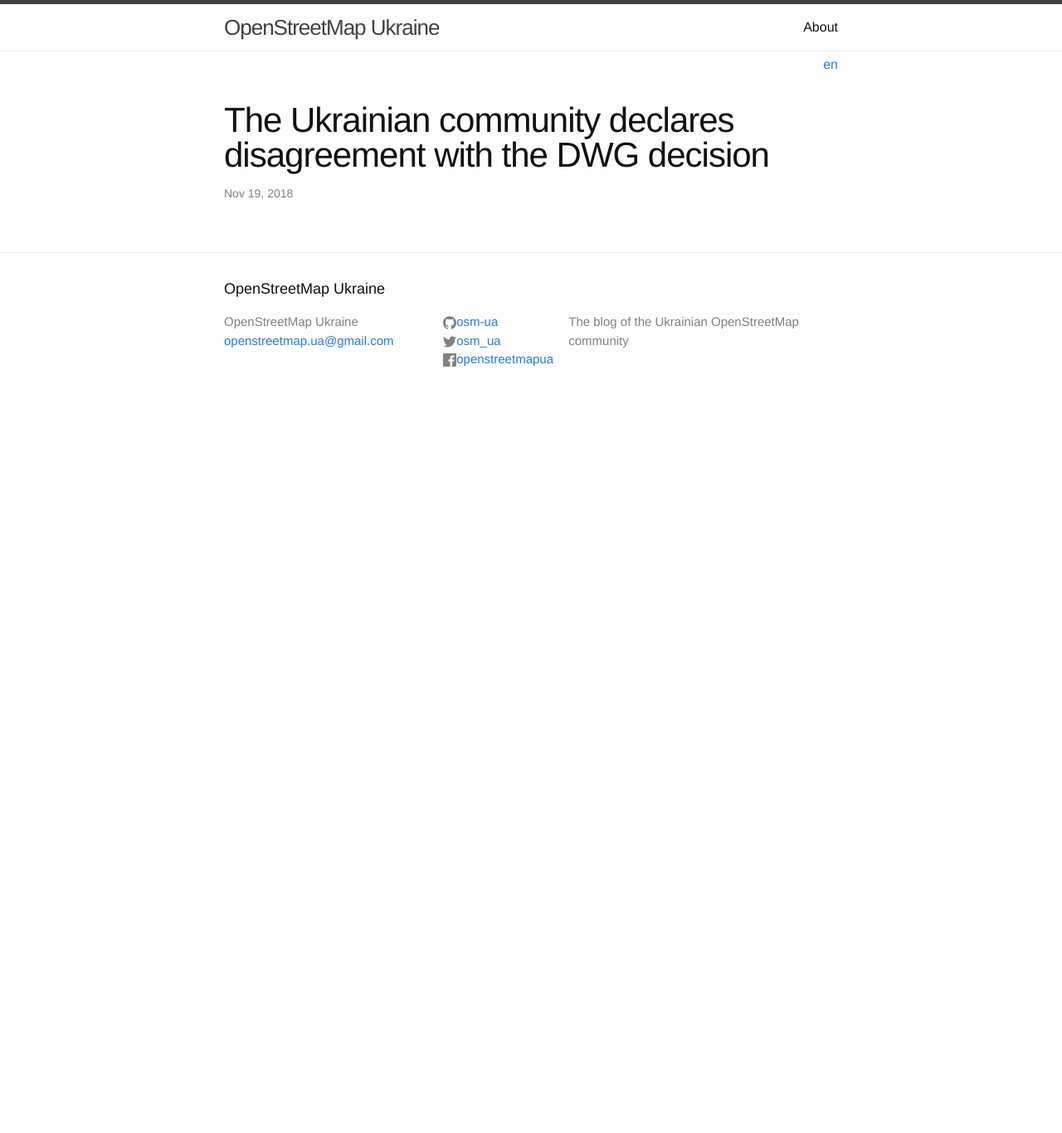
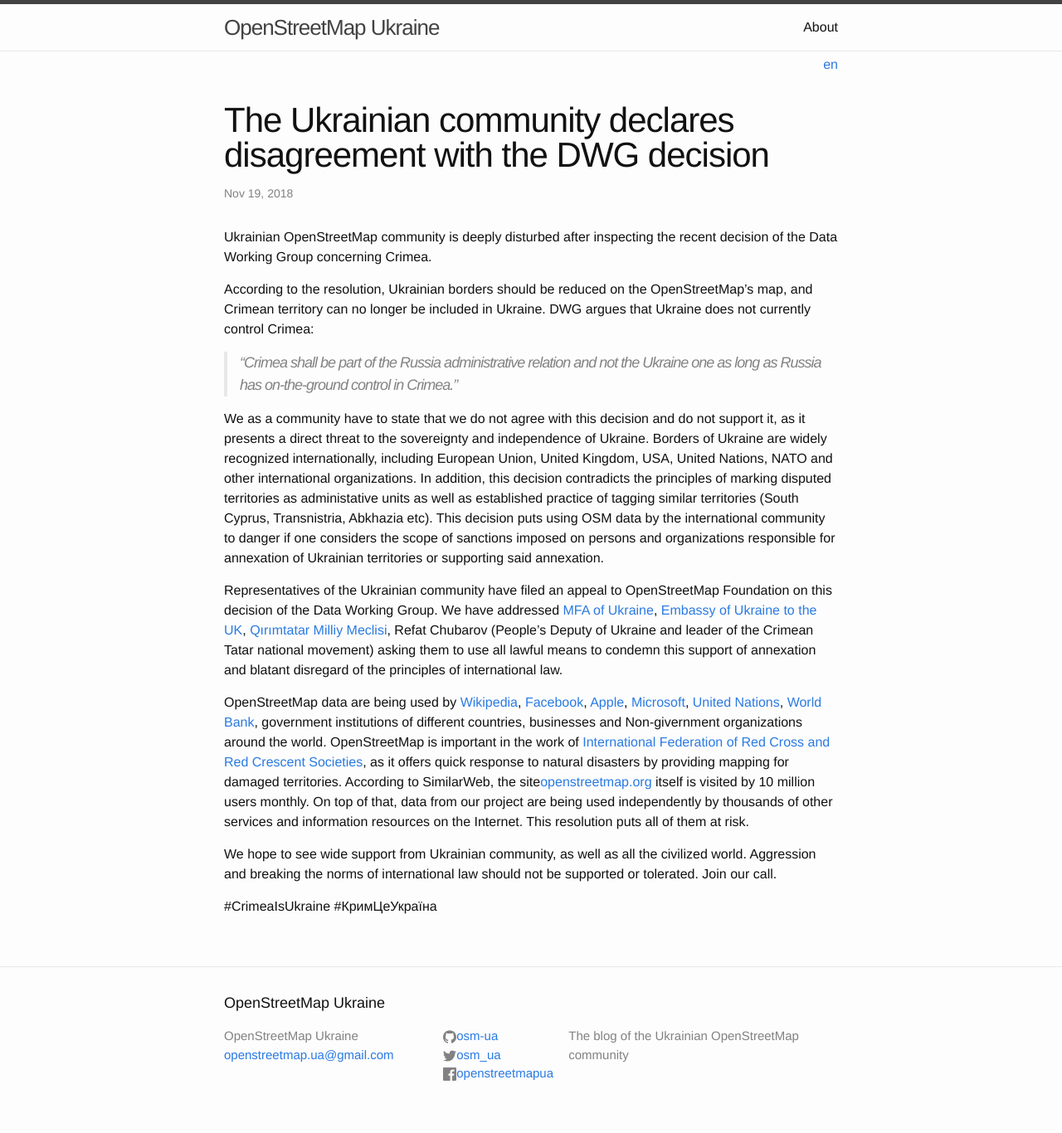
Before and after one commit to osm-ua/blog, a Jekyll site: the page built from _posts/2018/2018-11-19-ukrainian-community-declares-disagreement-with-dwg.markdown, in a window 1280 px wide. Shown: the whole page at 83% size. Built offline with Jekyll 4.4.1, drawn with Linux system fonts in a browser that asks for light colours; before the commit the page ends 900 px from its top, so only the background shows below that.

Commit message:
Update 2018-11-19-ukrainian-community-declares-disagreement-with-dwg.markdown
provided EN translation

```diff
--- a/_posts/2018/2018-11-19-ukrainian-community-declares-disagreement-with-dwg.markdown
+++ b/_posts/2018/2018-11-19-ukrainian-community-declares-disagreement-with-dwg.markdown
@@ -5,5 +5,18 @@
 ref: disagrement
 lang: en
 ---
+Ukrainian OpenStreetMap community is deeply disturbed after inspecting the recent decision of the Data Working Group concerning Crimea.
 
-<!-- text -->
+According to the resolution, Ukrainian borders should be reduced on the OpenStreetMap's map, and Crimean territory can no longer be included in Ukraine. DWG argues that Ukraine does not currently control Crimea:
+
+> “Crimea shall be part of the Russia administrative relation and not the Ukraine one as long as Russia has on-the-ground control in Crimea.”
+
+We as a community have to state that we do not agree with this decision and do not support it, as it presents a direct threat to the sovereignty and independence of Ukraine. Borders of Ukraine are widely recognized internationally, including European Union, United Kingdom, USA, United Nations, NATO and other international organizations. In addition, this decision contradicts the principles of marking disputed territories as administative units as well as established practice of tagging similar territories (South Cyprus, Transnistria, Abkhazia etc). This decision puts using OSM data by the international community to danger if one considers the scope of sanctions imposed on persons and organizations responsible for annexation of Ukrainian territories or supporting said annexation.
+
+Representatives of the Ukrainian community have filed an appeal to OpenStreetMap Foundation on this decision of the Data Working Group. We have addressed [MFA of Ukraine](https://www.facebook.com/UkraineMFA), [Embassy of Ukraine to the UK](https://www.facebook.com/ukraine.in.uk/), [Qırımtatar Milliy Meclisi](https://www.facebook.com/meclis.org), Refat Chubarov (People's Deputy of Ukraine and leader of the Crimean Tatar national movement) asking them to use all lawful means to condemn this support of annexation and blatant disregard of the principles of international law.
+
+OpenStreetMap data are being used by [Wikipedia](https://www.facebook.com/wikipedia/?), [Facebook](https://www.facebook.com/facebook/), [Apple](https://www.facebook.com/apple/), [Microsoft](https://www.facebook.com/Microsoft/), [United Nations](https://www.facebook.com/unitednations/), [World Bank](https://www.facebook.com/worldbank/), government institutions of different countries, businesses and Non-givernment organizations around the world. OpenStreetMap is important in the work of [International Federation of Red Cross and Red Crescent Societies](https://www.facebook.com/IFRC/), as it offers quick response to natural disasters by providing mapping for damaged territories. According to SimilarWeb, the site[openstreetmap.org](https://www.openstreetmap.org/) itself is visited by 10 million users monthly. On top of that, data from our project are being used independently by thousands of other services and information resources on the Internet. This resolution puts all of them at risk.
+
+We hope to see wide support from Ukrainian community, as well as all the civilized world. Aggression and breaking the norms of international law should not be supported or tolerated. Join our call.
+
+#CrimeaIsUkraine #КримЦеУкраїна
```
